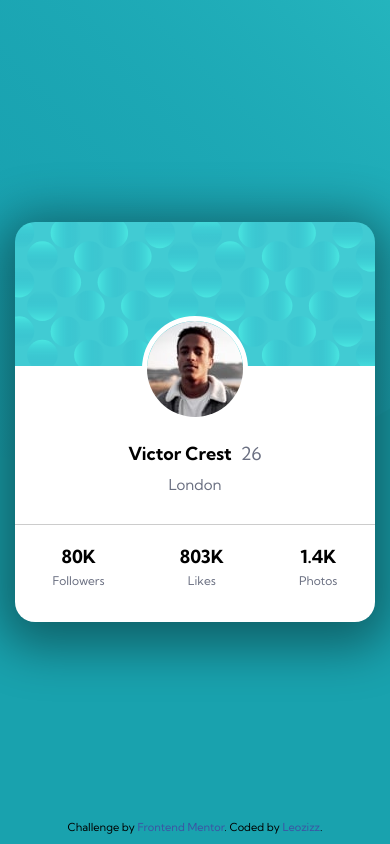
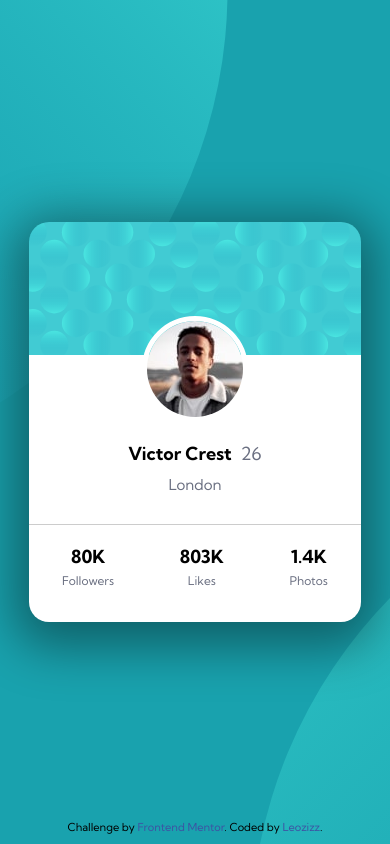
Before and after one commit to leozizz/profile-card-component, a plain HTML site: page index.html in a window 390 px wide. Drawn offline with Linux system fonts and the light colour scheme.

Commit message:
Adding responsiveness

```diff
--- /dev/null
+++ b/assets/style/queries.css
@@ -0,0 +1,19 @@
+/* TABLET */
+
+@media (max-width: 768px) {
+    body {
+        background-position: -550px -500px, 450px 450px;
+    }
+}
+
+/* MOBILE */
+
+@media (max-width: 576px) {
+    body {
+        background-position: -750px -500px, 250px 450px;
+    }
+
+    .profile-card {
+        width: 85%;
+    }
+}
--- a/index.html
+++ b/index.html
@@ -12,6 +12,7 @@
 
   <link rel="stylesheet" href="./assets/style/reset.css">
   <link rel="stylesheet" href="./assets/style/style.css">
+  <link rel="stylesheet" href="./assets/style/queries.css">
 
   <title>Frontend Mentor | Profile card component</title>
 
```
